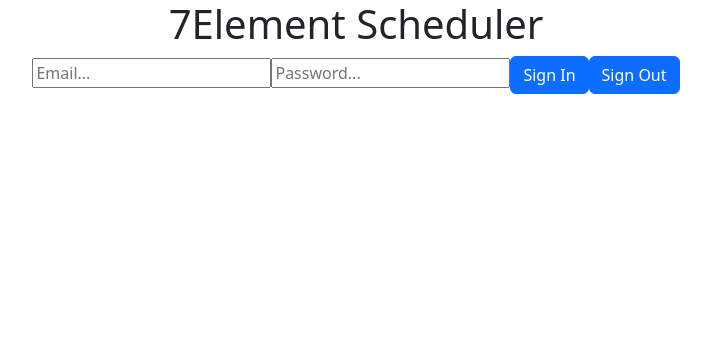
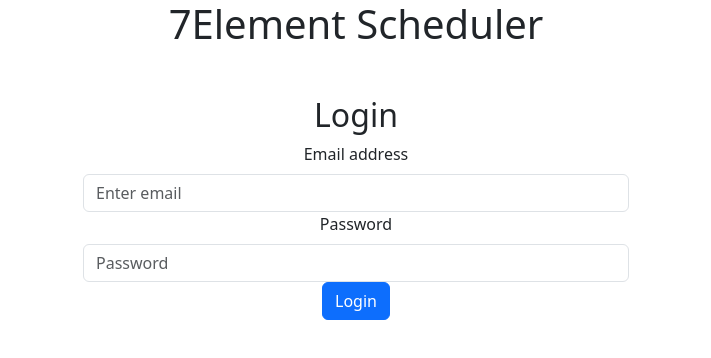
Before and after one commit to ambarnett/7element, a React (Create React App) app: page / in a window 1280 px wide. Shown: the top 358 px of the page, without its empty margins (284-995 px from the left). Built offline with nearby package versions, Linux system fonts and the light colour scheme; no server answers.

Commit message:
login and sign up pages changes

```diff
--- a/src/App.js
+++ b/src/App.js
@@ -1,5 +1,5 @@
 import './App.css';
-import { Auth } from './components/auth';
+import { LoginPage } from './components/loginPage';
 
 function App() {
 
@@ -7,7 +7,7 @@ function App() {
   return (
     <div className="App">
       <h1 color='teal'>7Element Scheduler</h1>
-      <Auth/>
+      <LoginPage/>
     </div>
   );
 }
--- a/src/components/auth.js
+++ /dev/null
@@ -1,52 +0,0 @@
-import { useState } from 'react';
-import { auth, googleProvider } from '../config/firebase';
-import { createUserWithEmailAndPassword, signInWithPopup, signOut } from 'firebase/auth';
-import { Button } from 'react-bootstrap';
-
-
-export const Auth = () => {
-    const [email, setEmail] = useState("")
-    const [password, setPassword] = useState("")
-
-    const signIn = async () => {
-        try {
-            await createUserWithEmailAndPassword(auth, email, password);
-        } catch (err) {
-            console.error(err)
-        }
-    }
-
-    // ? Currently disabled. Need to be able to verify user somehow
-    // TODO find way to verify user or link account???
-    // const signInWithGoogle = async () => {
-    //     try {
-    //         await signInWithPopup(auth, googleProvider);
-    //     } catch (err) {
-    //         console.error(err)
-    //     }
-    // }
-
-    const logout = async () => {
-        try {
-            await signOut(auth);
-        } catch (err) {
-            console.error(err)
-        }
-    }
-
-    return (
-        <div>
-            <input
-                placeholder='Email...'
-                onChange={e => setEmail(e.target.value)}
-            />
-            <input
-                placeholder='Password...'
-                onChange={e => setPassword(e.target.value)}
-            />
-            <Button onClick={signIn}>Sign In</Button>
-            {/* <Button onClick={signInWithGoogle}>Google Sign In</Button> */}
-            <Button onClick={logout}>Sign Out</Button>
-        </div>
-    )
-}
--- /dev/null
+++ b/src/components/loginPage.js
@@ -0,0 +1,67 @@
+import { useState } from 'react';
+import { auth } from '../config/firebase';
+import { signInWithEmailAndPassword } from 'firebase/auth';
+import { Button, Form } from 'react-bootstrap';
+
+
+export const LoginPage = () => {
+    const [email, setEmail] = useState("")
+    const [password, setPassword] = useState("")
+    const [error, setError] = useState('')
+
+    const handleLogin = async (e) => {
+        e.preventDefault()
+        try {
+            await signInWithEmailAndPassword(email, password);
+        } catch (error) {
+            setError(error.message);
+        }
+    }
+
+    // ? Currently disabled. Need to be able to verify user somehow
+    // TODO find way to verify user or link account???
+    // const signInWithGoogle = async () => {
+    //     try {
+    //         await signInWithPopup(auth, googleProvider);
+    //     } catch (err) {
+    //         console.error(err)
+    //     }
+    // }
+
+    return (
+        <div className="container mt-5">
+            <div className="row justify-content-center">
+                <div className="col-md-6">
+                    <h2>Login</h2>
+                    <Form onSubmit={ handleLogin }>
+                        <Form.Group controlId="formBasicEmail">
+                            <Form.Label>Email address</Form.Label>
+                            <Form.Control
+                                type="email"
+                                placeholder="Enter email"
+                                value={ email }
+                                onChange={ (e) => setEmail(e.target.value) }
+                            />
+                        </Form.Group>
+
+                        <Form.Group controlId="formBasicPassword">
+                            <Form.Label>Password</Form.Label>
+                            <Form.Control
+                                type="password"
+                                placeholder="Password"
+                                value={ password }
+                                onChange={ (e) => setPassword(e.target.value) }
+                            />
+                        </Form.Group>
+
+                        { error && <p className="text-danger">{ error }</p> }
+
+                        <Button variant="primary" type="submit">
+                            Login
+                        </Button>
+                    </Form>
+                </div>
+            </div>
+        </div>
+    )
+}
```
Also changed, not shown: src/components/signUpPage.js (added, +56 -0 lines).
